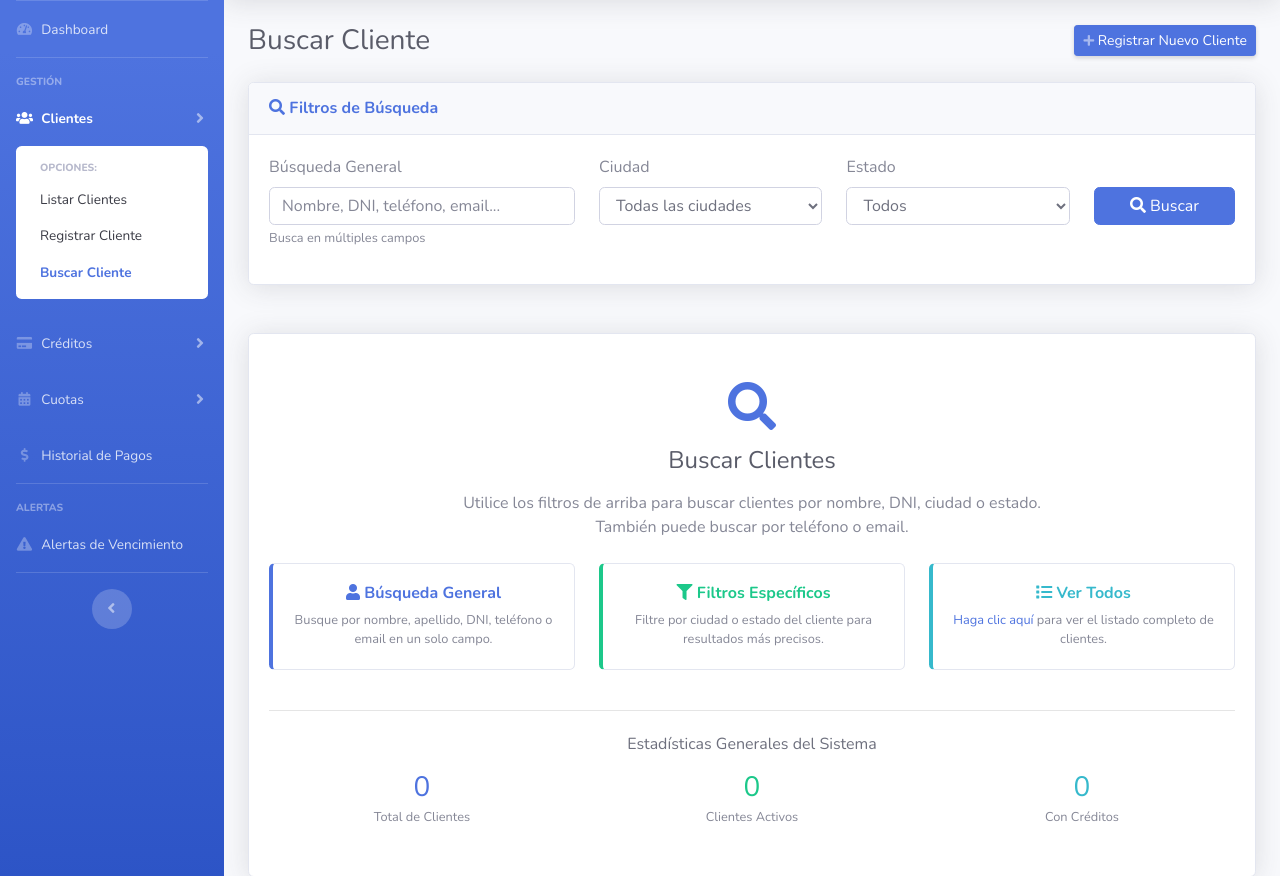
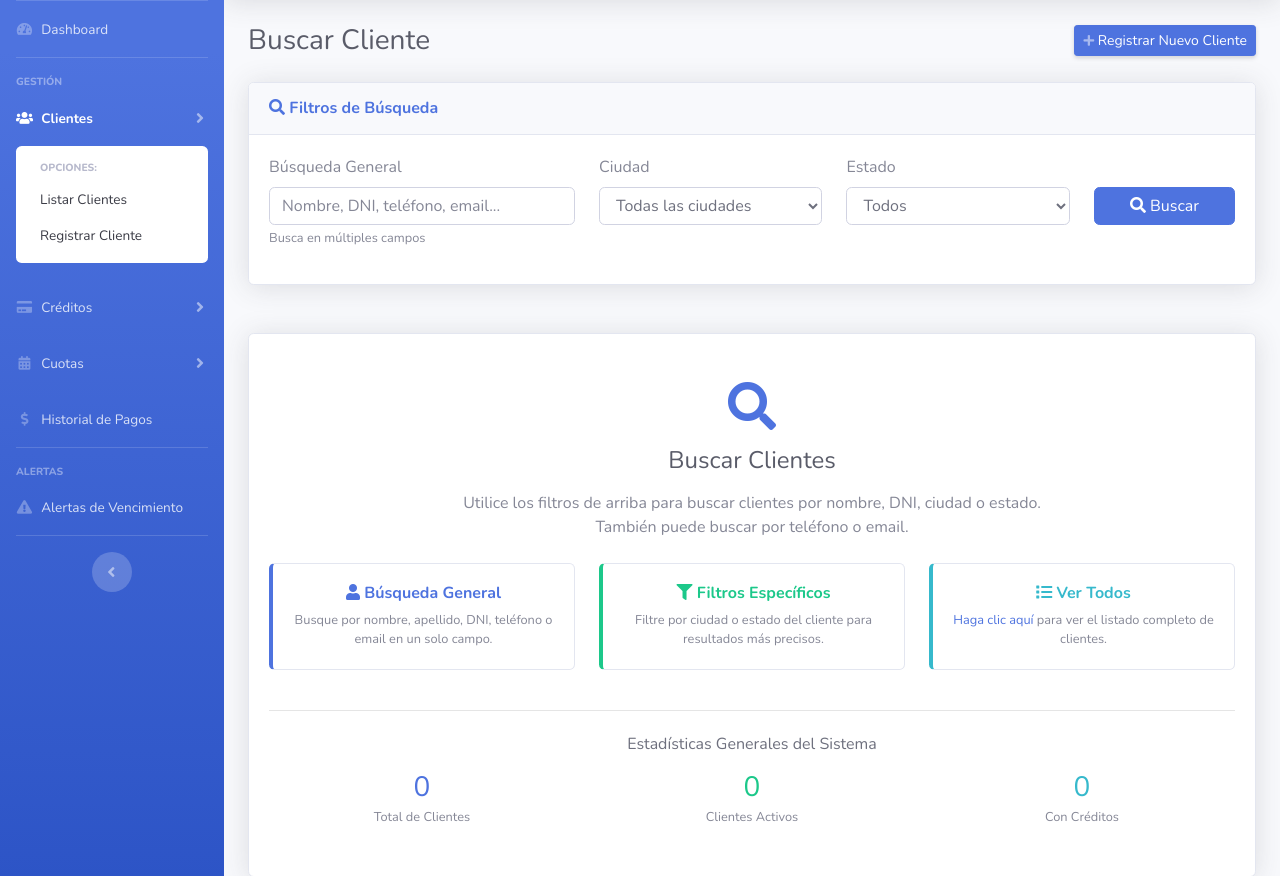
Before and after one commit to PaulGerman23/sistema_de_gestion_de_creditos, a PHP site: page /clientes/buscar_cliente.php in a window 1280 px wide. Shown: the part 70-946 px from the top of the page. Run offline with PHP 8.4, Linux system fonts and the light colour scheme; data that the repository does not hold is empty.

Commit message:
update: borrar la vista de buscar clientes y incorporarla al listar clientes

```diff
--- a/includes/header.php
+++ b/includes/header.php
@@ -63,8 +63,6 @@
                            href="<?php echo $base_url; ?>clientes/listar_clientes.php">Listar Clientes</a>
                         <a class="collapse-item <?php echo ($active_subpage == 'registrar_cliente') ? 'active' : ''; ?>"
                            href="<?php echo $base_url; ?>clientes/registrar_cliente.php">Registrar Cliente</a>
-                        <a class="collapse-item <?php echo ($active_subpage == 'buscar_cliente') ? 'active' : ''; ?>"
-                           href="<?php echo $base_url; ?>clientes/buscar_cliente.php">Buscar Cliente</a>
                     </div>
                 </div>
             </li>
--- a/index.php
+++ b/index.php
@@ -66,7 +66,6 @@ $monto_total_creditos = $conn->query("SELECT SUM(monto_total) as total FROM cred
                         <h6 class="collapse-header">Opciones:</h6>
                         <a class="collapse-item" href="clientes/listar_clientes.php">Listar Clientes</a>
                         <a class="collapse-item" href="clientes/registrar_cliente.php">Registrar Cliente</a>
-                        <a class="collapse-item" href="clientes/buscar_cliente.php">Buscar Cliente</a>
                     </div>
                 </div>
             </li>
```
